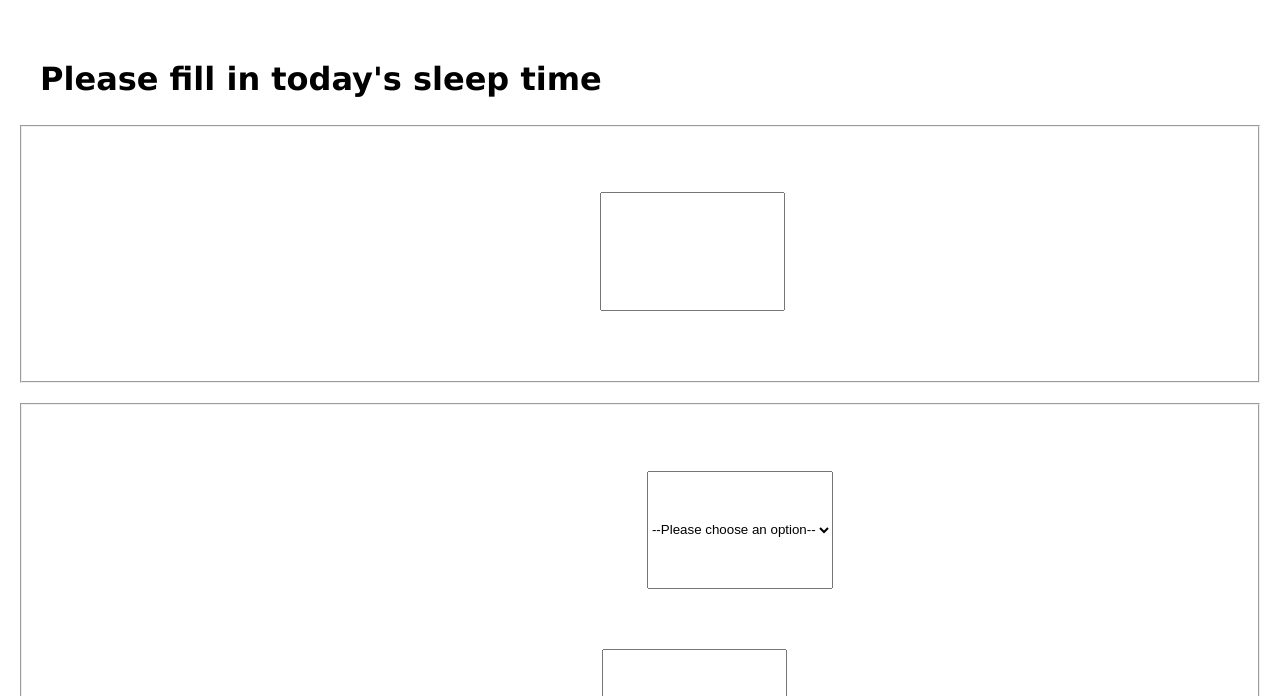
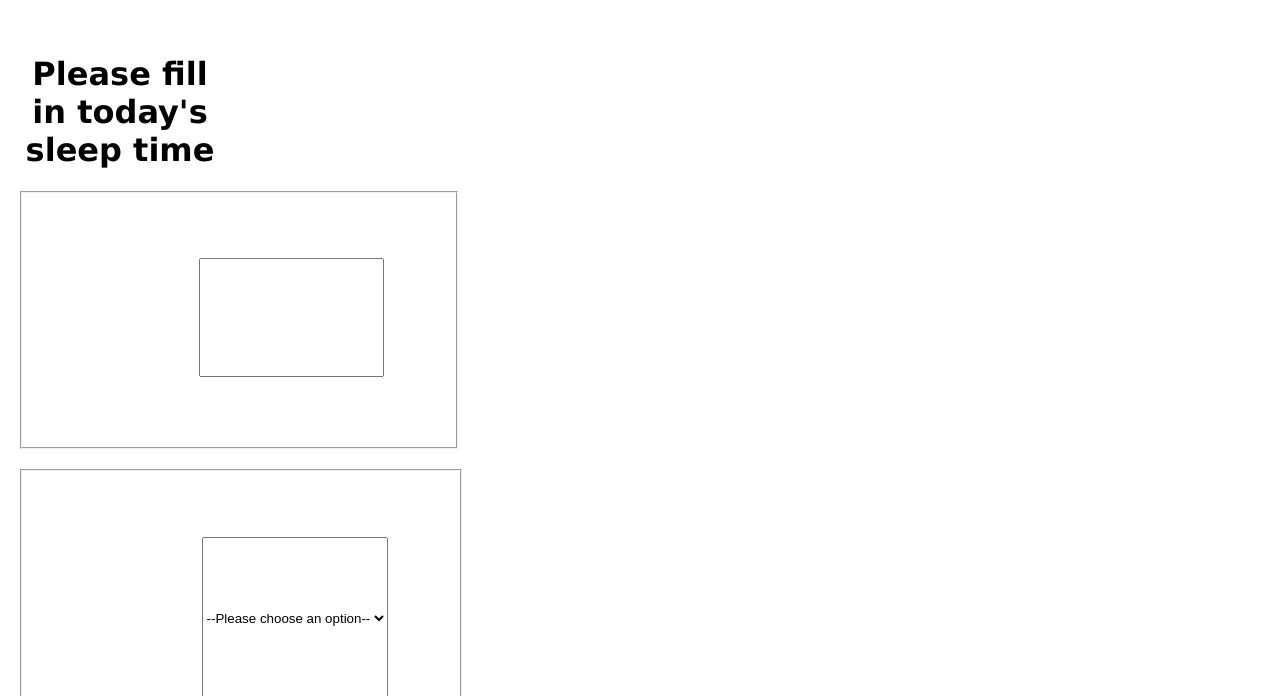
Before and after one commit to Dhruvil-Lakhtaria/Medicine-Dosage-and-Sleep-Tracker, a React (Create React App) app in the folder client/: page /snooze in a window 1280 px wide. Shown: the part 844-1540 px from the top of the page. Built offline with nearby package versions, Linux system fonts and the light colour scheme; a web font is replaced by a local one.

Commit message:
Latest commit for pulling

```diff
--- a/client/src/components/Snooze/Form.js
+++ b/client/src/components/Snooze/Form.js
@@ -38,7 +38,7 @@ const formReducer = (state, event) => {
 
     return(
         <div className="Form">
-        <h1 className='Form'>Please fill in today's sleep time</h1>
+        <h1 className='Formm'>Please fill in today's sleep time</h1>
         {submitting &&
          <div>
            You are submitting the following:
--- a/client/src/css/Snooze.css
+++ b/client/src/css/Snooze.css
@@ -27,13 +27,18 @@
   }
 .Form{
         padding: 5px 20px;
+        text-align: center;
+        width:200px;
+        display: block;
+        align-items: center;
 }
 
 .Form fieldset {
         margin: 20px 0;
     }
-h1.Form{
+h1.Formm{
     color:black;
+    width:fit-content;
     font-family: Verdana, Geneva, Tahoma, sans-serif;
 }
 .totd{
```
